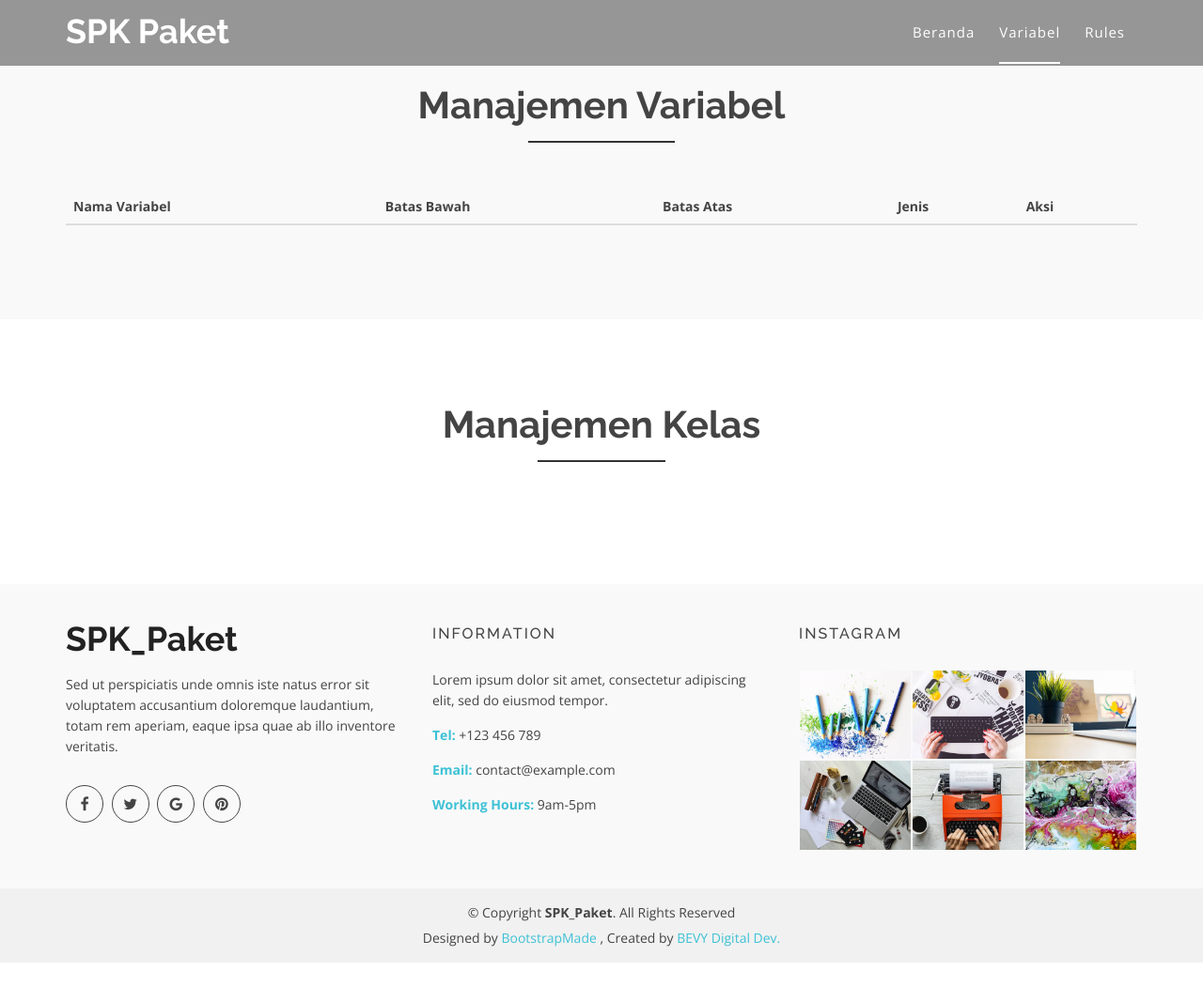
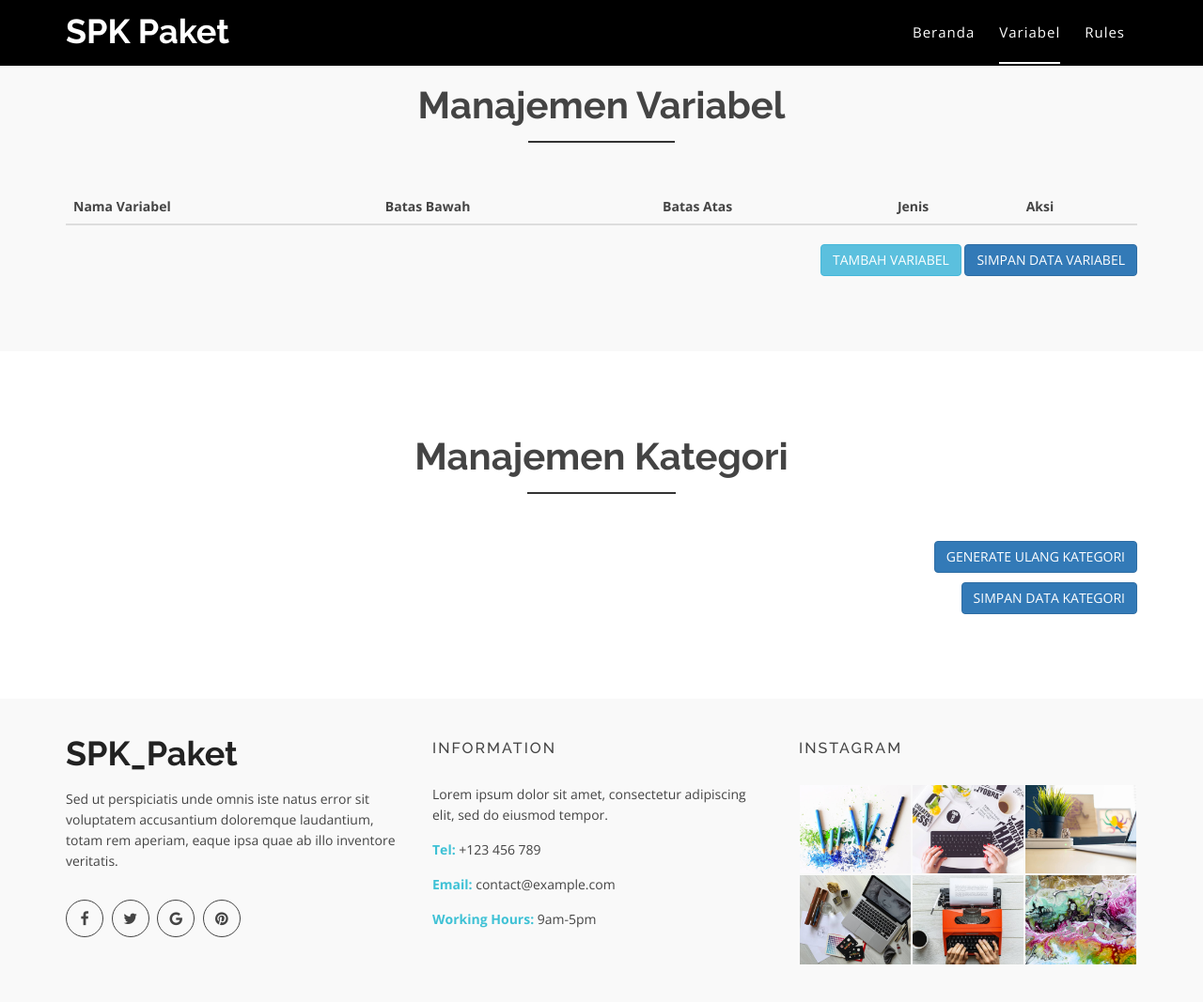
Before and after one commit to AkhmadMuzanni/SPK_Paket, a PHP site: page /variabel.php in a window 1280 px wide. Shown: the top 1067 px of the page at 94% size. Before the commit the page ends 1025 px from the top, so only its background shows below. Run offline with PHP 8.4, Linux system fonts and the light colour scheme; data that the repository does not hold is empty.

Commit message:
Edit Manajemen

```diff
--- a/variabel.php
+++ b/variabel.php
@@ -11,7 +11,7 @@ $data_kategori = array();
 if ($result = mysqli_query($link, $sql)) {
   while ($row = mysqli_fetch_row($result)) {
     array_push($data_variabel, array($row[0], $row[1], $row[2], $row[3], $row[4], $row[5]));
-    $sqlKategori = "SELECT * FROM categories WHERE idVariabel = ".$row[0];
+    $sqlKategori = "SELECT * FROM categories WHERE idVariabel = " . $row[0];
     $temp_kategori = array();
 
     if ($resultKategori = mysqli_query($link, $sqlKategori)) {
@@ -21,7 +21,6 @@ if ($result = mysqli_query($link, $sql)) {
     }
 
     array_push($data_kategori, $temp_kategori);
-
   }
 }
 
@@ -84,7 +83,7 @@ if ($result = mysqli_query($link, $sql)) {
 
   <header>
     <!-- header-area start -->
-    <div id="sticker" class="header-area stick">
+    <div id="sticker" class="header-area stick" style="background: rgba(0, 0, 0, 1);">
       <div class="container">
         <div class="row">
           <div class="col-md-12 col-sm-12">
@@ -137,6 +136,7 @@ if ($result = mysqli_query($link, $sql)) {
 
   <!-- Start About area -->
   <div id="about" class="about-area area-padding">
+    <form method="post" action="saveVariabel.php" enctype="multipart/form-data">
       <div class="container">
         <div class="row">
           <br />
@@ -163,13 +163,14 @@ if ($result = mysqli_query($link, $sql)) {
               <?php
               foreach ($data_variabel as $data) {
                 echo '<tr>';
-              echo '<td contenteditable="true">' . $data[1] . '</td>';
-              echo '<td contenteditable="true">' . $data[3] . '</td>';
-              echo '<td contenteditable="true">' . $data[2] . '</td>';
+                echo '<input type="hidden" name="id_variabel[]" value="' . $data[0] . '"></input>';
+                echo '<input type="hidden" name="nama_variabel[]" value="' . $data[1] . '"></input><td class="editCell" contenteditable="true">' . $data[1] . '</td>';
+                echo '<input type="hidden" name="batas_bawah_variabel[]" value="' . $data[3] . '"></input><td class="editCell" contenteditable="true">' . $data[3] . '</td>';
+                echo '<input type="hidden" name="batas_atas_variabel[]" value="' . $data[2] . '"></input><td class="editCell" contenteditable="true">' . $data[2] . '</td>';
                 if ($data[4] == 0) {
-                echo '<td><span class="label label-primary">Variabel Independen</span></td>';
+                  echo '<input type="hidden" name="jenis_variabel[]" value="' . $data[4] . '"></input><td class="editCell"><span class="label label-primary">Variabel Independen</span></td>';
                 } else {
-                echo '<td><span class="label label-success">Variabel Dependen</span></td>';
+                  echo '<input type="hidden" name="jenis_variabel[]" value="' . $data[4] . '"></input><td class="editCell"><span class="label label-success">Variabel Dependen</span></td>';
                 }
                 echo '<td><button class="btn btn-danger" type="button">Hapus</button></td>';
                 echo '</tr>';
@@ -179,33 +180,42 @@ if ($result = mysqli_query($link, $sql)) {
           </table>
         </div>
 
-
+        <div class="pull-right">
+          <button class="btn btn-info" type="button">TAMBAH VARIABEL</button>
+          <button class="btn btn-primary" type="submit">SIMPAN DATA VARIABEL</button>
+        </div>
 
 
       </div>
+    </form>
   </div>
   <!-- End About area -->
 
   <!-- Start Service area -->
   <div id="services" class="services-area area-padding">
+    <form method="post" action="saveKategori.php" enctype="multipart/form-data">
       <div class="container">
         <div class="row">
           <br />
           <div class="col-md-12 col-sm-12 col-xs-12">
             <div class="section-headline text-center">
-            <h2>Manajemen Kelas</h2>
+              <h2>Manajemen Kategori</h2>
             </div>
           </div>
         </div>
 
+        <div class="pull-right" style="margin-bottom:10px;">
+          <button class="btn btn-primary" type="submit">GENERATE ULANG KATEGORI</button>
+        </div>
+
+        <div class="clearfix"></div>
+
         <?php
-      for($i = 0; $i < count($data_variabel) ;$i++){
-        if($data_variabel[$i][4] == 0){
-          echo '<div class="panel panel-primary">';
-
+        for ($i = 0; $i < count($data_variabel); $i++) {
+          if ($data_variabel[$i][4] == 0) {
+            echo '<input type="hidden" name="id_variabel[]" value="' . $data_variabel[$i][0] . '"><div class="panel panel-primary">';
           } else {
-          echo '<div class="panel panel-success">';
-
+            echo '<input type="hidden" name="id_variabel[]" value="' . $data_variabel[$i][0] . '"><div class="panel panel-success">';
           }
           ?>
 
@@ -227,10 +237,11 @@ if ($result = mysqli_query($link, $sql)) {
                   <?php
                     foreach ($data_kategori[$i] as $data) {
                       echo '<tr>';
-                      echo '<td contenteditable="true">' . $data[2] . '</td>';
-                      echo '<td contenteditable="true">' . $data[3] . '</td>';
-                      echo '<td contenteditable="true">' . $data[4] . '</td>';
-                      echo '<td contenteditable="true">' . $data[5] . '</td>';
+                      echo '<input type="hidden" name="id_kategori_' . $data_variabel[$i][0] . '[]" value="' . $data[0] . '"></input>';
+                      echo '<input type="hidden" name="nama_kategori_' . $data_variabel[$i][0] . '[]" value="' . $data[2] . '"></input><td class="editCell" contenteditable="true">' . $data[2] . '</td>';
+                      echo '<input type="hidden" name="batas_bawah_kategori_' . $data_variabel[$i][0] . '[]" value="' . $data[3] . '"></input><td class="editCell" contenteditable="true">' . $data[3] . '</td>';
+                      echo '<input type="hidden" name="batas_tengah_kategori_' . $data_variabel[$i][0] . '[]" value="' . $data[4] . '"></input><td class="editCell" contenteditable="true">' . $data[4] . '</td>';
+                      echo '<input type="hidden" name="batas_atas_kategori_' . $data_variabel[$i][0] . '[]" value="' . $data[5] . '"></input><td class="editCell" contenteditable="true">' . $data[5] . '</td>';
                       echo '<td><button class="btn btn-danger" type="button">Hapus</button></td>';
                       echo '</tr>';
                     }
@@ -238,19 +249,23 @@ if ($result = mysqli_query($link, $sql)) {
                 </tbody>
               </table>
             </div>
+
+            <div class="pull-right" style="margin-bottom:10px;">
+              <button class="btn btn-info" type="button">TAMBAH KATEGORI</button>
+            </div>
+
+            <br />
           </div>
       </div>
     <?php
     }
     ?>
-
-
-
-
-
-
+    <div class="pull-right" style="margin-bottom:10px;">
+      <button class="btn btn-primary" type="submit">SIMPAN DATA KATEGORI</button>
+    </div>
 
   </div>
+  </form>
   </div>
   <!-- End Service area -->
 
@@ -366,6 +381,11 @@ if ($result = mysqli_query($link, $sql)) {
 
   <script src="js/main.js"></script>
   <script src="js/editable_table.js"></script>
+  <script type="text/javascript">
+    $('.editCell').on('DOMSubtreeModified', function() {
+      $(this).prev('input').val($(this).text());
+    });
+  </script>
   <?php unset($_POST); ?>
 </body>
 
```
Also changed, not shown: index.php (+49 -76 lines), rules.php (+19 -6 lines), saveKategori.php (added, +22 -0 lines), saveRules.php (added, +17 -0 lines), saveVariabel.php (added, +24 -0 lines), img/slider/counter.jpg (added), img/slider/counter2.jpg (added), img/slider/slider12.jpg (renamed from img/slider/slider1.jpg). Lines whose indentation alone changed are shown as unchanged.
